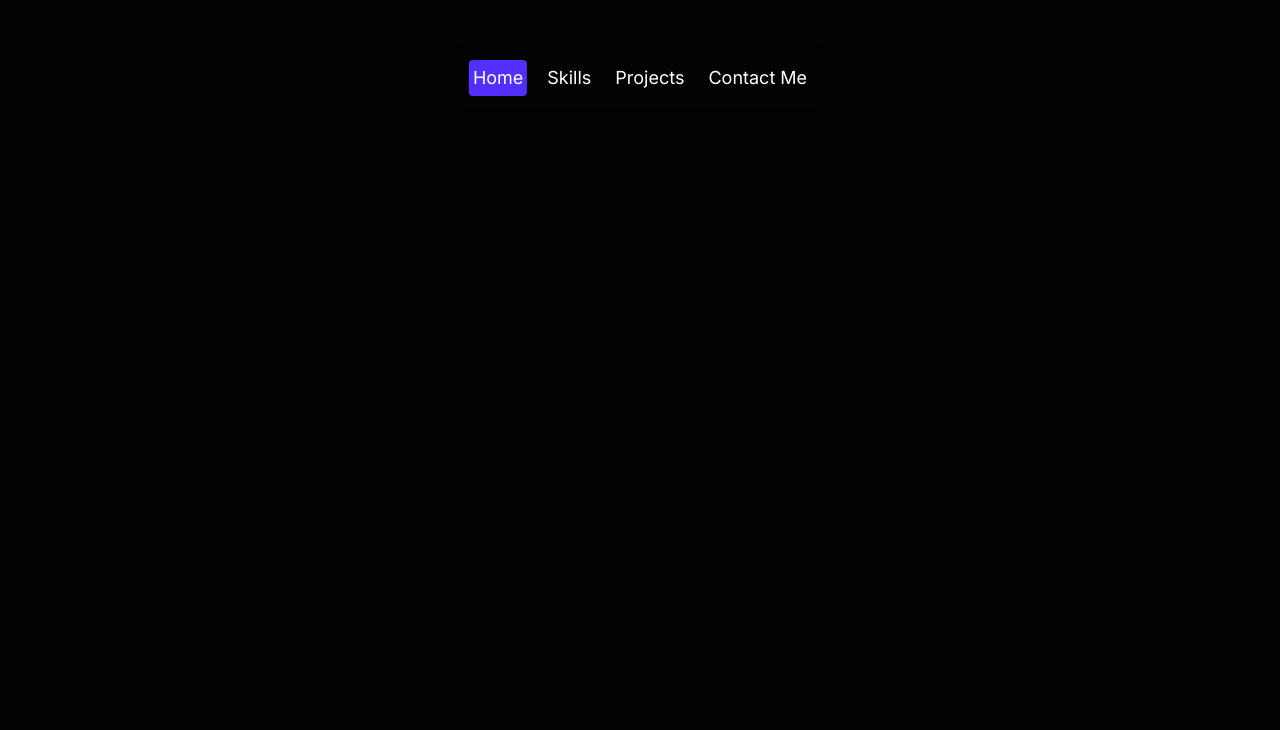
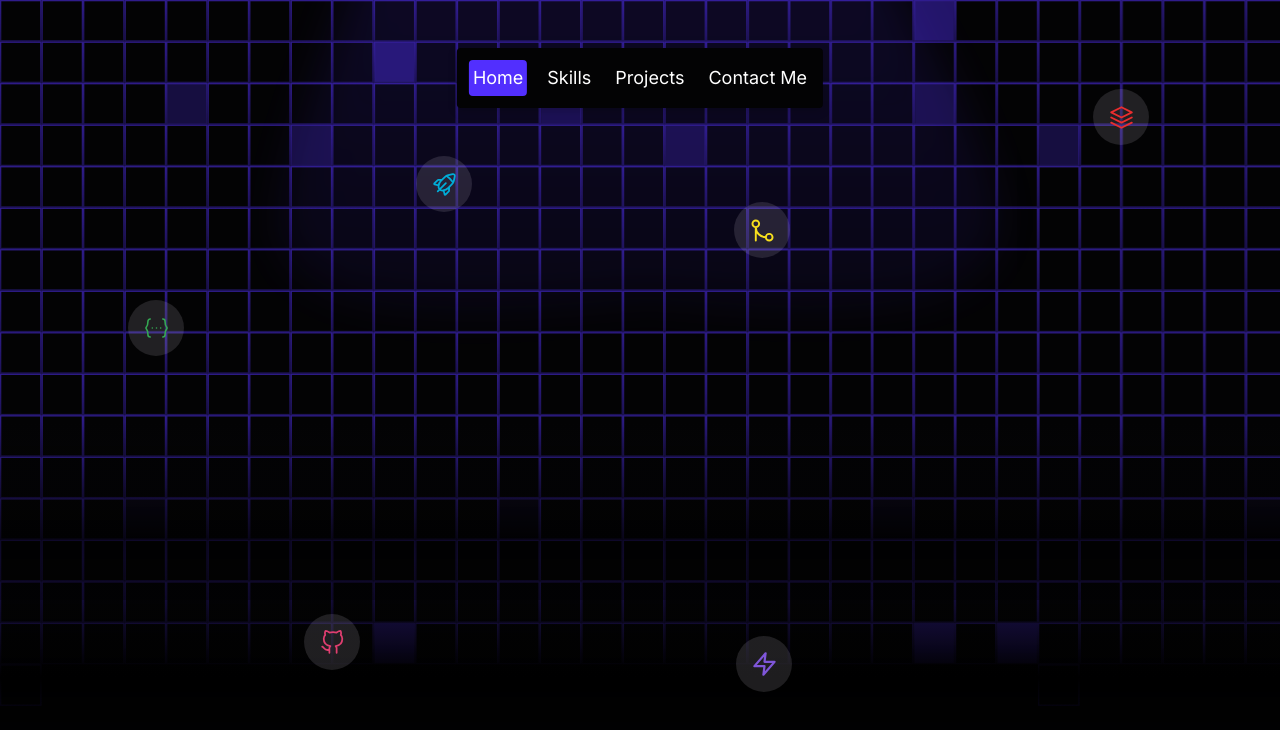
Before and after one commit to Duncan-Finlayson/duncan-portfolio, a Next.js app: page / in a window 1280 px wide. Shown: the top 730 px of the page. Built offline with nearby package versions, Linux system fonts and the light colour scheme.

Commit message:
Added Top Background with custom logos

```diff
--- /dev/null
+++ b/app/components/Hero/TopBackground.tsx
@@ -0,0 +1,77 @@
+import Image from 'next/image'
+import React from 'react'
+
+
+const TopBackground = () => {
+  return <>
+  <div className="absolute w-full max-w-[360px]
+  md:max-w-screen-lg h-[285px] md:h-[656px]
+    top-[188px] md:top-11 left-1/2 -translate-x-1/2
+    md:overflow-x-hidden z-10">
+    <div className="w-full h-full relative">
+        <div className="circle-icon top-0 left-[171px] md:top-28 md:left-72">
+            <Image src="/rocket_icon.svg"
+             alt="Rocket icon"
+            width = {23}
+            height = {23}
+            />
+        </div>
+        <div className="circle-icon top-[162px] -left-5 md:top-64 md:left-0">
+            <Image src="/bracket_icon.svg"
+             alt="Bracket icon"
+            width = {23}
+            height = {23}
+            />
+        </div>
+        <div className="circle-icon top-60 -left-[149px] md:top-[570px] md:left-44">
+            <Image src="/github_icon.svg"
+             alt="Github icon"
+            width = {23}
+            height = {23}
+            />
+        </div>
+        <div className="circle-icon top-30 left-[60px] md:top-[592px] md:left-[608px]">
+            <Image
+            src="/electricity_icon.svg"
+            alt="Electricity icon"
+            width={23}
+            height={23}
+            />
+        </div>
+        <div className="circle-icon top-[146px] -right-[68px] md:top-[158px] md:left-[606px]">
+            <Image src="/merge_icon.svg"
+             alt="Merge icon"
+            width = {23}
+            height = {23}
+            />
+        </div>
+        <div className="circle-icon top-[45px] right-[60px] md:top-
+        [368px] md:left-[965px]">
+            <Image
+            src="/stack_icon.svg"
+            alt="Stack icon"
+            width = {23}
+            height = {23}
+            />
+        </div>
+    </div>
+  </div>
+  <img src="/top_highlight.svg" alt="Top dark mode background highlight"
+  width = {809}
+  height = {877}
+  className="absolute top-[-515px] hidden dark:md:block left-1/2 -translate-x-1/2"
+  />
+    <img src="/top_highlight_mobile.svg" alt="Top dark mode background highlight for mobile"
+  width = {429}
+  height = {465}
+  className="absolute top-[-229px] hidden dark:block dark:md:hidden left-1/2 -translate-x-1/2"
+  />
+  <div className ="absolute top-0 w-full h-[795px] bg-repeat-x bg-[url('/top_bg_light.svg')] bg-[auto_auto] hidden dark:hidden md:block" />
+  <div className ="absolute top-0 w-full h-[600px] bg-repeat-x bg-[url('/top_bg_mobile_light.svg')] bg-[auto_auto] hidden dark:hidden md:hidden" />
+  <div className ="absolute top-0 w-full h-[795px] bg-repeat-x bg-[url('/top_bg_dark.svg')] bg-[auto_auto] hidden md:dark:block" />
+  <div className ="absolute top-0 w-full h-[600px] bg-repeat-x bg-[url('/top_bg_mobile_dark.svg')] bg-[auto_auto] hidden dark:block dark:md:hidd" />
+  </>
+
+}
+
+export default TopBackground
--- a/app/globals.css
+++ b/app/globals.css
@@ -17,6 +17,12 @@
   --card: #1d1d1d;
 }
 
+.circle-icon {
+  @apply flex items-center justify-center
+  rounded-full w-11 h-11 md:w-14 md:h-14
+  bg-[#f4ebff] bg-opacity-[12%] absolute;
+}
+
 body {
   color: var(--foreground);
   background: var(--background);
--- a/app/page.tsx
+++ b/app/page.tsx
@@ -1,9 +1,14 @@
+import TopBackground from "./components/Hero/TopBackground";
 import Navbar from "./components/Navbar";
 
 export default function Home() {
   return (
   <div className="relative overflow-clip" id="home">
+    <div className="w-screen h-screen">
+
+    </div>
     <Navbar />
+    <TopBackground />
   </div>
   );
 }
```
